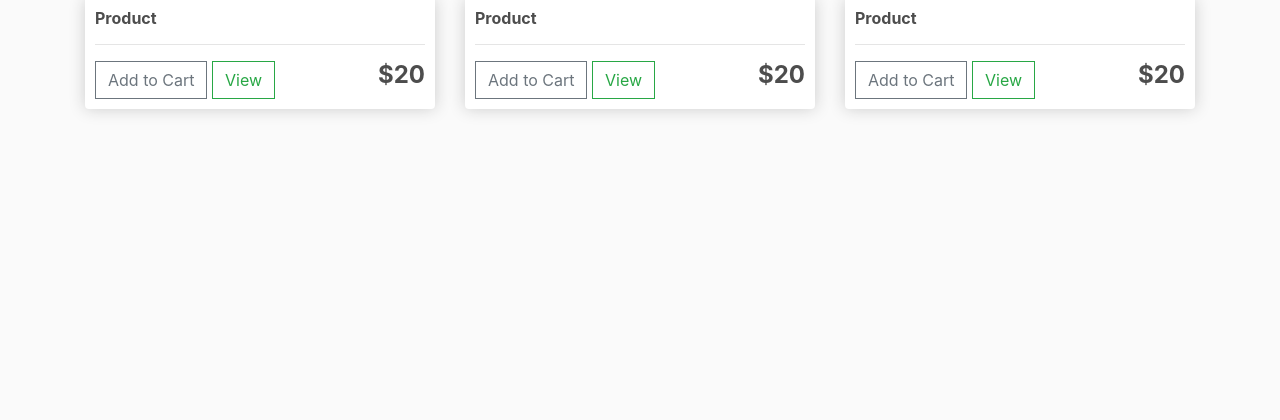
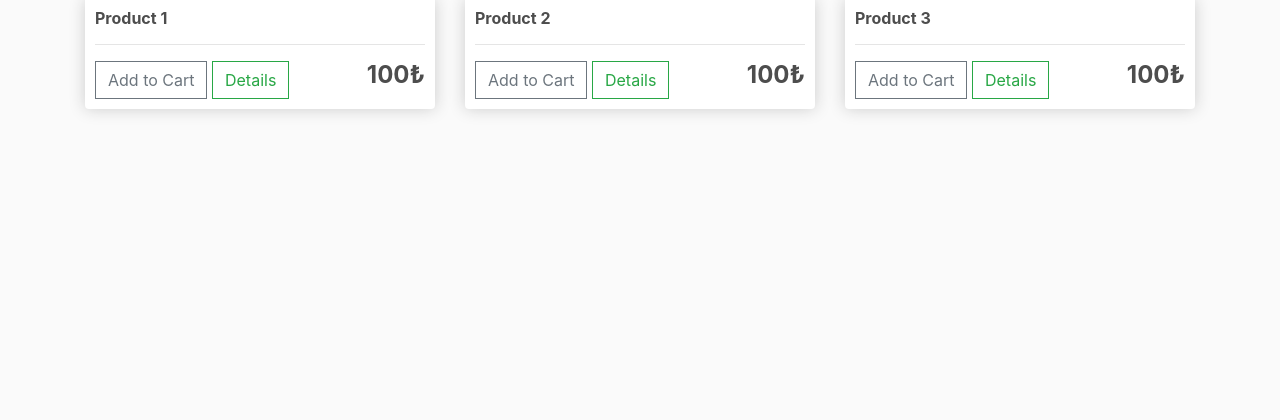
Before and after one commit to SoftEngProjects-RapidSoft/KEEN_ON, a Django app: template keenon/src/store/templates/store/store.html in a window 1280 px wide. Shown: the part 292-712 px from the top of the page. Run offline with Django 3.2, Linux system fonts and the light colour scheme; the template is opened without the code that fills it, so the values that code supplies are empty; some libraries are stand-ins or nearby versions.

Commit message:
Some changes on front-end

```diff
--- a/keenon/src/static/css/main.css
+++ b/keenon/src/static/css/main.css
@@ -26,7 +26,7 @@ h1,h2,h3,h4,h5,h6{
 }
 
 .bg-dark{
-	background-color: #4f868c!important;
+	background-color: #033d1c!important;
 }
 
 #cart-icon{
--- a/keenon/src/store/templates/store/cart.html
+++ b/keenon/src/store/templates/store/cart.html
@@ -1,5 +1,5 @@
 {% extends 'store/main.html' %}
 {% load static %}
 {% block content %}
-     <h3>cart</h3>
+     <h3>CART PAGE</h3>
 {% endblock content %}
--- a/keenon/src/store/templates/store/main.html
+++ b/keenon/src/store/templates/store/main.html
@@ -2,7 +2,7 @@
 {% load static %}
 <html>
 <head>
-	<title>Ecom</title>
+	<title>KEEN-ON</title>
 
 	<meta name="viewport" content="width=device-width, initial-scale=1, maximum-scale=1, minimum-scale=1" />
 
@@ -14,7 +14,7 @@
 <body>
 
 	<nav class="navbar navbar-expand-lg navbar-dark bg-dark">
-	  <a class="navbar-brand" href="{% url 'store' %}">Ecom</a>
+	  <a class="navbar-brand" href="{% url 'store' %}">KEEN ON</a>
 	  <button class="navbar-toggler" type="button" data-toggle="collapse" data-target="#navbarSupportedContent" aria-controls="navbarSupportedContent" aria-expanded="false" aria-label="Toggle navigation">
 	    <span class="navbar-toggler-icon"></span>
 	  </button>
@@ -22,7 +22,7 @@
 	  <div class="collapse navbar-collapse" id="navbarSupportedContent">
 	    <ul class="navbar-nav mr-auto">
 	      <li class="nav-item active">
-	        <a class="nav-link" href="{% url 'store' %}">Store <span class="sr-only">(current)</span></a>
+	        <a class="nav-link" href="{% url 'store' %}">Market <span class="sr-only">(current)</span></a>
 	      </li>
 
 	    </ul>
--- a/keenon/src/store/templates/store/store.html
+++ b/keenon/src/store/templates/store/store.html
@@ -3,40 +3,40 @@
 {% block content %}
 	<div class="row">
 		<div class="col-lg-4">
-			<img class="thumbnail" src="{% static 'images/placeholder.png' %}">
+			<img class="thumbnail" src="{% static 'images/placeholder1.png' %}">
 			<div class="box-element product">
-				<h6><strong>Product</strong></h6>
+				<h6><strong>Product 1</strong></h6>
 				<hr>
 
 				<button  class="btn btn-outline-secondary add-btn">Add to Cart</button>
-				<a class="btn btn-outline-success" href="#">View</a>
-				<h4 style="display: inline-block; float: right"><strong>$20</strong></h4>
+				<a class="btn btn-outline-success" href="#">Details</a>
+				<h4 style="display: inline-block; float: right"><strong>100₺</strong></h4>
 
 			</div>
 		</div>
 
 		<div class="col-lg-4">
-			<img class="thumbnail" src="{% static 'images/placeholder.png' %}">
+			<img class="thumbnail" src="{% static 'images/placeholder2.png' %}">
 			<div class="box-element product">
-				<h6><strong>Product</strong></h6>
+				<h6><strong>Product 2</strong></h6>
 				<hr>
 
 				<button  class="btn btn-outline-secondary add-btn">Add to Cart</button>
-				<a class="btn btn-outline-success" href="#">View</a>
-				<h4 style="display: inline-block; float: right"><strong>$20</strong></h4>
+				<a class="btn btn-outline-success" href="#">Details</a>
+				<h4 style="display: inline-block; float: right"><strong>100₺</strong></h4>
 
 			</div>
 		</div>
 
 		<div class="col-lg-4">
-			<img class="thumbnail" src="{% static 'images/placeholder.png' %}">
+			<img class="thumbnail" src="{% static 'images/placeholder3.png' %}">
 			<div class="box-element product">
-				<h6><strong>Product</strong></h6>
+				<h6><strong>Product 3</strong></h6>
 				<hr>
 
 				<button  class="btn btn-outline-secondary add-btn">Add to Cart</button>
-				<a class="btn btn-outline-success" href="#">View</a>
-				<h4 style="display: inline-block; float: right"><strong>$20</strong></h4>
+				<a class="btn btn-outline-success" href="#">Details</a>
+				<h4 style="display: inline-block; float: right"><strong>100₺</strong></h4>
 
 			</div>
 		</div>
```
Also changed, not shown: keenon/src/static/images/placeholder1.png (added), keenon/src/static/images/placeholder2.png (added), keenon/src/static/images/placeholder3.png (added).
